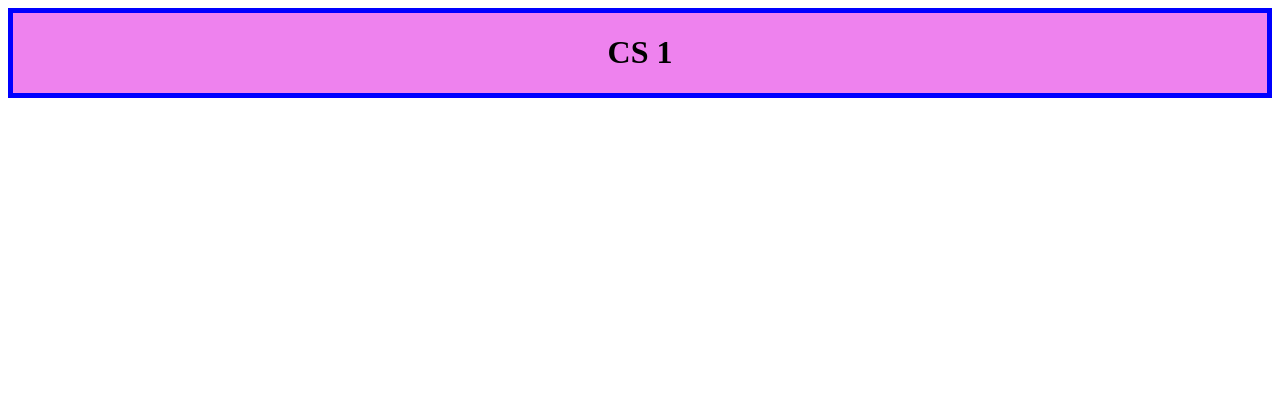
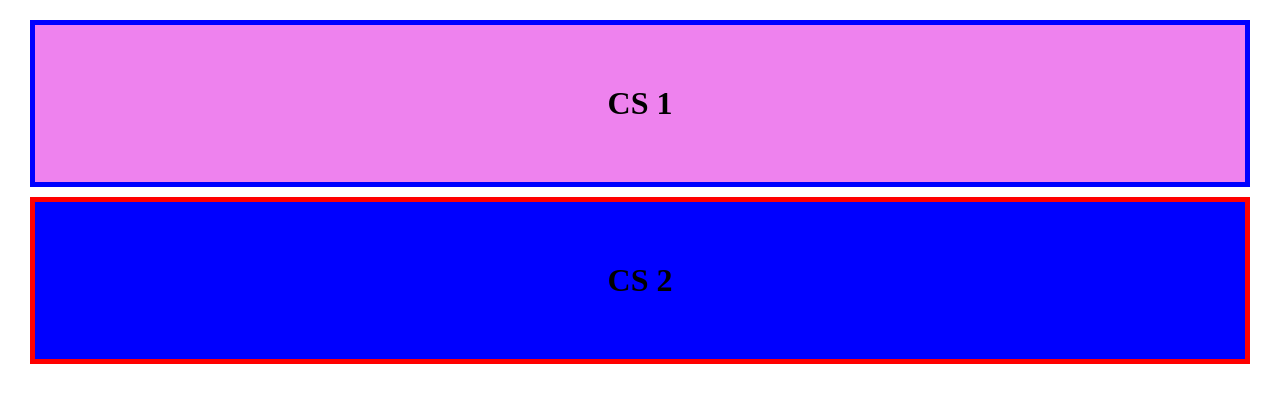
Before and after one commit to justyn151/html, a plain HTML site: page 5/index.html in a window 1280 px wide. Drawn offline with Linux system fonts and the light colour scheme.

Commit message:
updated advance.css

```diff
--- a/5/index.html
+++ b/5/index.html
@@ -9,5 +9,8 @@
         <div class="container-ui">
             <h1>CS 1</h1>
         </div>
+        <div class="container-default">
+            <h1>CS 2</h1>
+        </div>
     </body>
 </html>
--- a/5/style.css
+++ b/5/style.css
@@ -1,6 +1,17 @@
+* {
+    margin: 10px;
+}
+
 .container-ui {
     background: violet;
     border: 5px solid blue;
-    padding: px;
+    padding: 50px;
     text-align: center;
 }
+
+.container-default {
+    background-color: blue;
+    border: 5px solid red;
+    padding: 50px;
+    text-align: center;
+}
```
